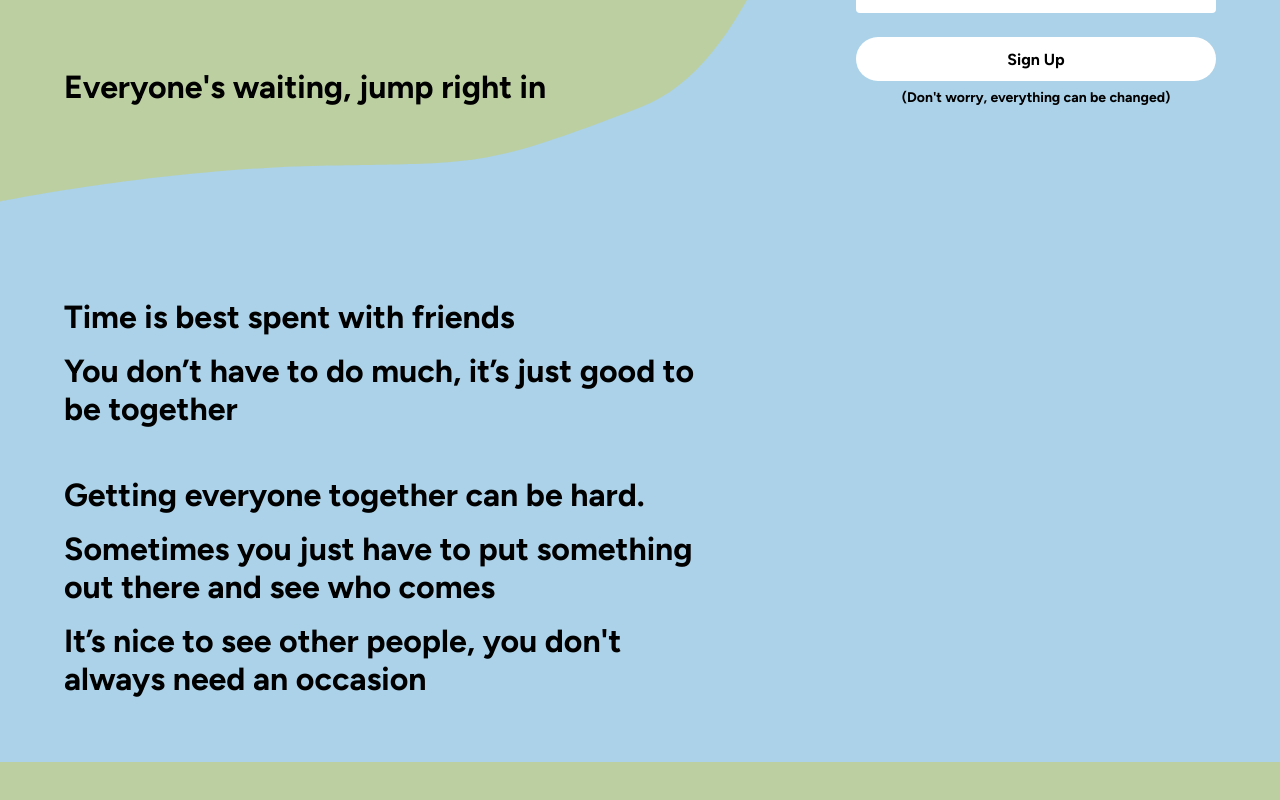
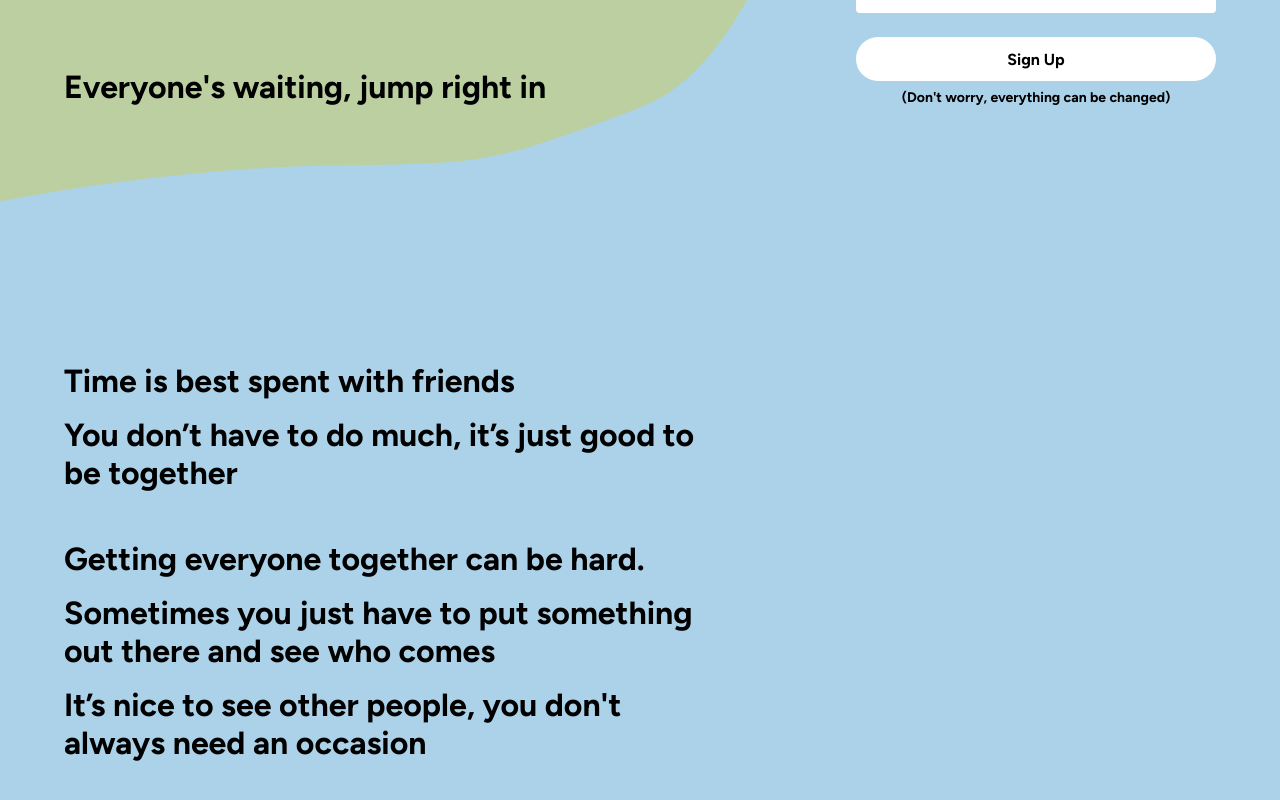
Before and after one commit to foxfriends/bale, a SvelteKit app: page / in a window 1280 px wide. Shown: the part 630-1430 px from the top of the page. Before the commit the page ends 1392 px from the top, so only its background shows below. Built offline with nearby package versions, Linux system fonts and the light colour scheme.

Commit message:
more padding

```diff
--- a/src/routes/+page.svelte
+++ b/src/routes/+page.svelte
@@ -114,6 +114,7 @@
     grid-column: 1 / -1;
     grid-row: shore;
     background-color: rgb(var(--rgb-water));
+    padding-block: var(--64);
   }
 
   .waterline {
```
